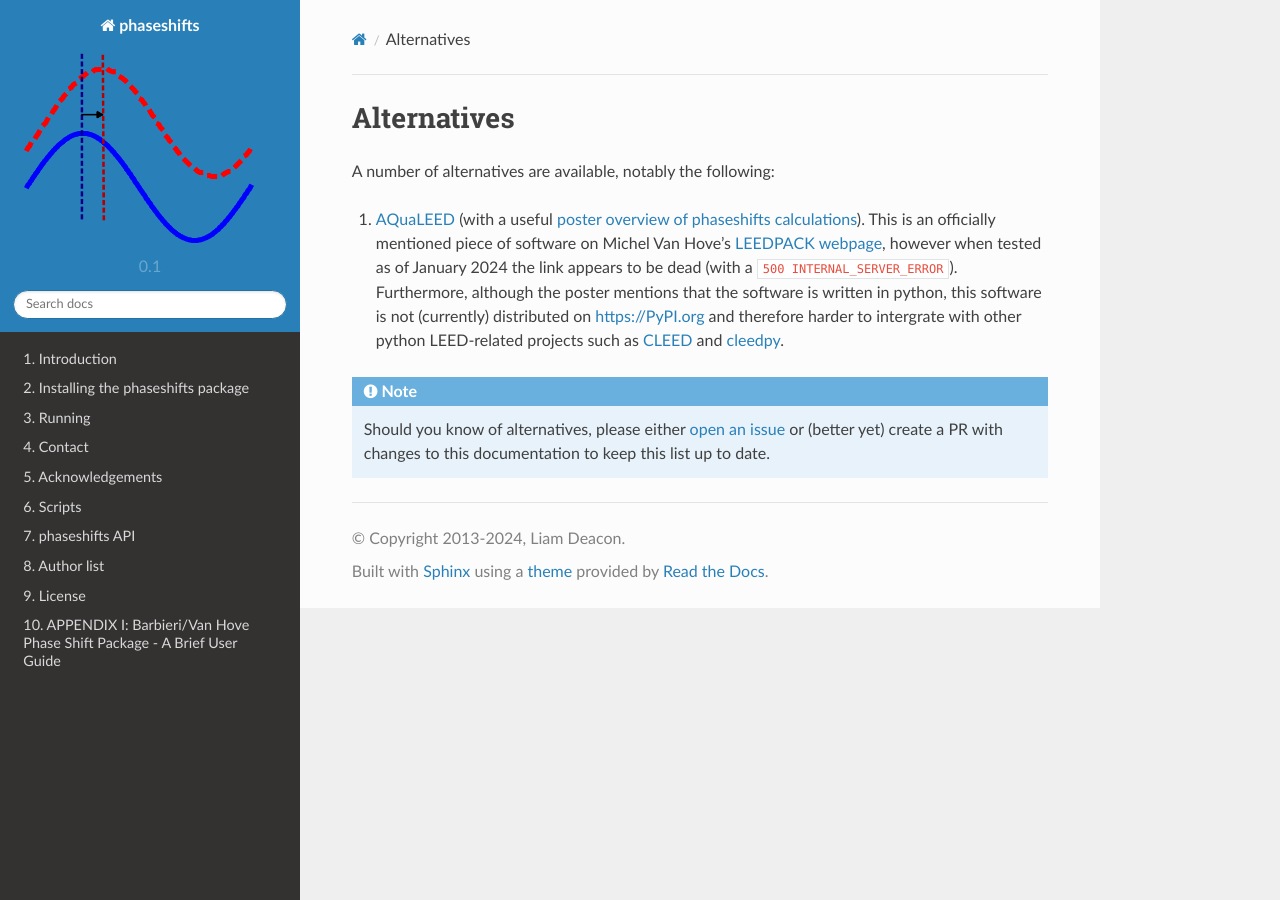
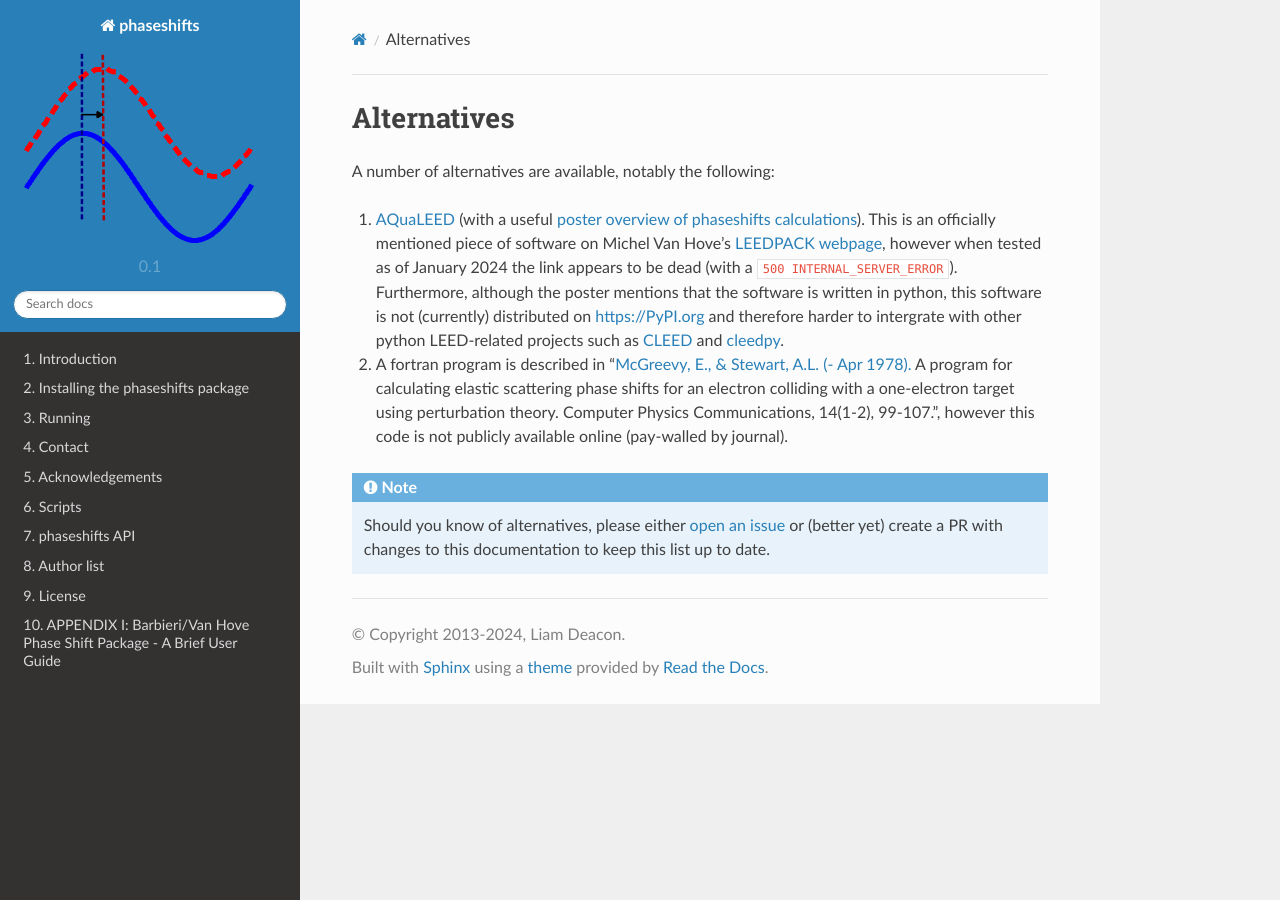
Before and after one commit to Liam-Deacon/phaseshifts, a Sphinx documentation site: the page built from docs/included/alternatives.rst, in a window 1280 px wide. Built offline with Sphinx 7.4.7 and the Read the Docs theme 2.0.0, drawn with Linux system fonts in a browser that asks for light colours; formulas are drawn with MathJax 3.

Commit message:
doc: Reword introduction, add new alternative calculation package
doc: tweak wording

```diff
--- a/README.rst
+++ b/README.rst
@@ -3,7 +3,8 @@ PHASESHIFTS PACKAGE
 ===================
 
 This package is a Python-based implementation of the Barbieri/Van Hove
-phase shift (a.k.a. *phshift*) calculation package needed to produce phase shifts for
+phase shift (a.k.a. *phshift*) calculation package needed to produce elastic electron
+atom scattering (EEAS) phase shifts for modelling within
 various LEED packages (including CLEED), as well as for certain XPD packages.
 To quote the original authors' site:
 
@@ -196,6 +197,9 @@ A number of alternatives are available, notably the following:
    this software is not (currently) distributed on https://PyPI.org and therefore harder to
    intergrate with other python LEED-related projects such as `CLEED <https://github.com/Liam-Deacon/CLEED>`_
    and `cleedpy <https://github.com/empa-scientific-it/cleedpy>`_.
+2. A fortran program is described in "`McGreevy, E., & Stewart, A.L. (- Apr 1978). <https://inis.iaea.org/search/search.aspx?orig_q=RN:9399501>`_
+   A program for calculating elastic scattering phase shifts for an electron colliding with a one-electron target using perturbation theory.
+   Computer Physics Communications, 14(1-2), 99-107.", however this code is not publicly available online (pay-walled by journal).
 
 .. note:: Should you know of alternatives, please either
           `open an issue <https://Liam-Deacon/phaseshifts/issues>`_ or
--- a/docs/included/about_the_code.rst
+++ b/docs/included/about_the_code.rst
@@ -28,7 +28,7 @@ file for helpful comments regarding each line of input.
 
 Those of you who are eager to generate phase shifts - first look at the example
 cluster files for a bulk and slab calculation, noting that the atoms in the model
-are in fractional units of the *a* basis vector for the unitcell (SPA units). Next,
+are in fractional units of the *a* basis vector for the unit cell (SPA units). Next,
 after creating a bulk and slab model in the ``cluster.i`` format, simply use
 the following python code:
 
@@ -51,5 +51,5 @@ produce. For more detailed documentation and function use refer to the pdf manua
           ``.bul`` files. This is included as part of the `phsh.py` module,
           however the file extension is important (needs ``.inp``, ``.pmin``, ``.bul``,
           or ``.bmin``) and error checking is limited. There are also plans to include a
-          validator to check the files for malformatted input at some point in the
+          validator to check the files for mal-formatted input at some point in the
           future.
--- a/docs/included/alternatives.rst
+++ b/docs/included/alternatives.rst
@@ -12,6 +12,9 @@ A number of alternatives are available, notably the following:
    this software is not (currently) distributed on https://PyPI.org and therefore harder to
    intergrate with other python LEED-related projects such as `CLEED <https://github.com/Liam-Deacon/CLEED>`_
    and `cleedpy <https://github.com/empa-scientific-it/cleedpy>`_.
+2. A fortran program is described in "`McGreevy, E., & Stewart, A.L. (- Apr 1978). <https://inis.iaea.org/search/search.aspx?orig_q=RN:9399501>`_
+   A program for calculating elastic scattering phase shifts for an electron colliding with a one-electron target using perturbation theory.
+   Computer Physics Communications, 14(1-2), 99-107.", however this code is not publicly available online (pay-walled by journal).
 
 .. note:: Should you know of alternatives, please either
           `open an issue <https://Liam-Deacon/phaseshifts/issues>`_ or
```
